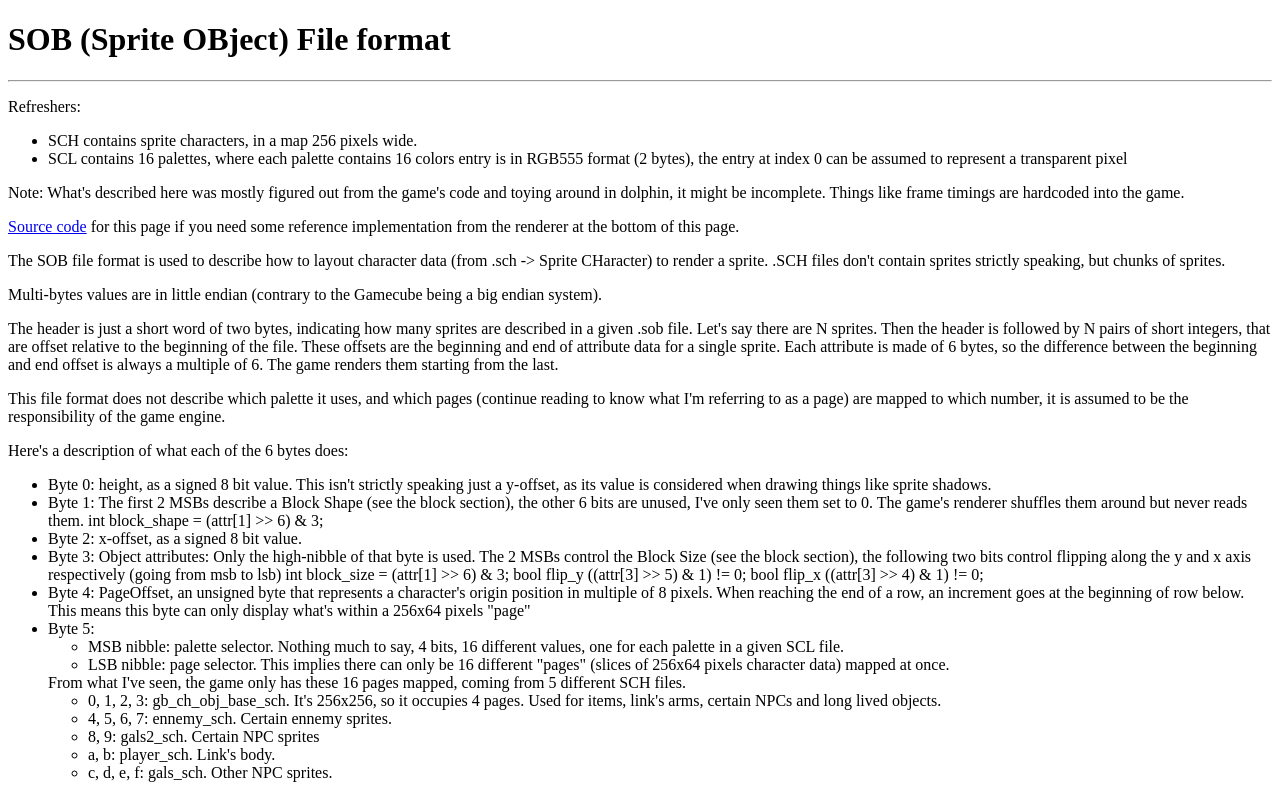
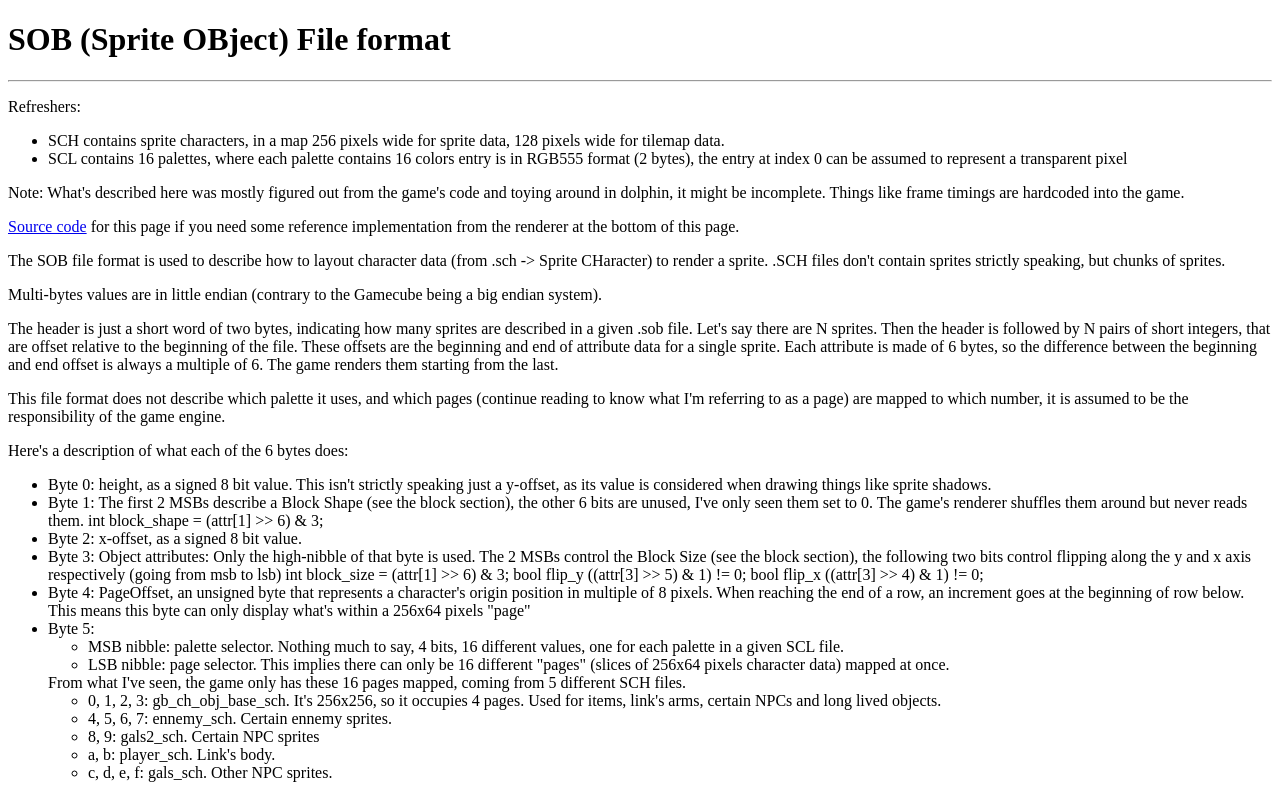
Before and after one commit to nbouteme/fsasobdoc, a plain HTML site: page index.html in a window 1280 px wide. Shown: the top 799 px of the page. Drawn offline with Linux system fonts and the light colour scheme.

Commit message:
Inaccuracy in SCH description

```diff
--- a/index.html
+++ b/index.html
@@ -23,7 +23,7 @@
         Refreshers:
     </p>
     <ul>
-        <li>SCH contains sprite characters, in a map 256 pixels wide.</li>
+        <li>SCH contains sprite characters, in a map 256 pixels wide for sprite data, 128 pixels wide for tilemap data.</li>
         <li>SCL contains 16 palettes, where each palette contains 16 colors entry is in RGB555 format (2 bytes), the
             entry at index 0 can be assumed to represent a transparent pixel</li>
     </ul>
```
